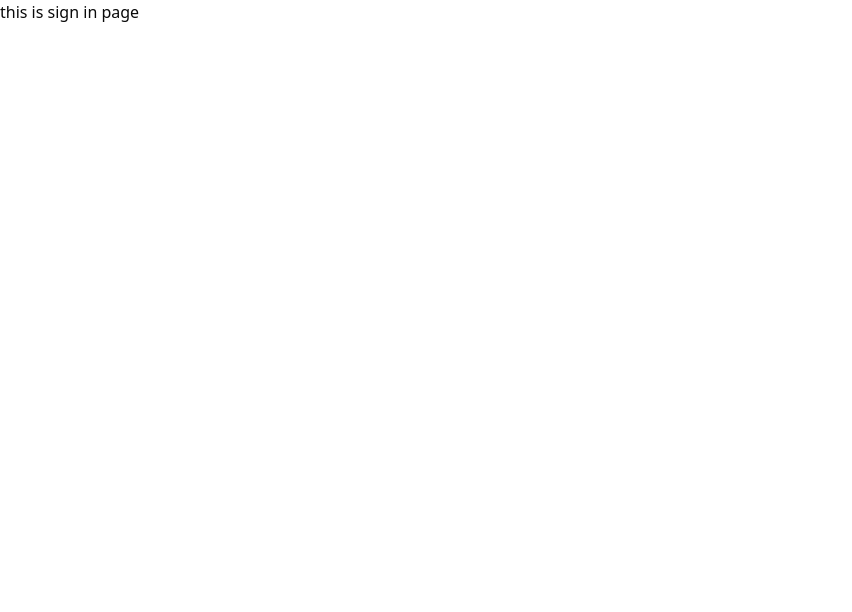
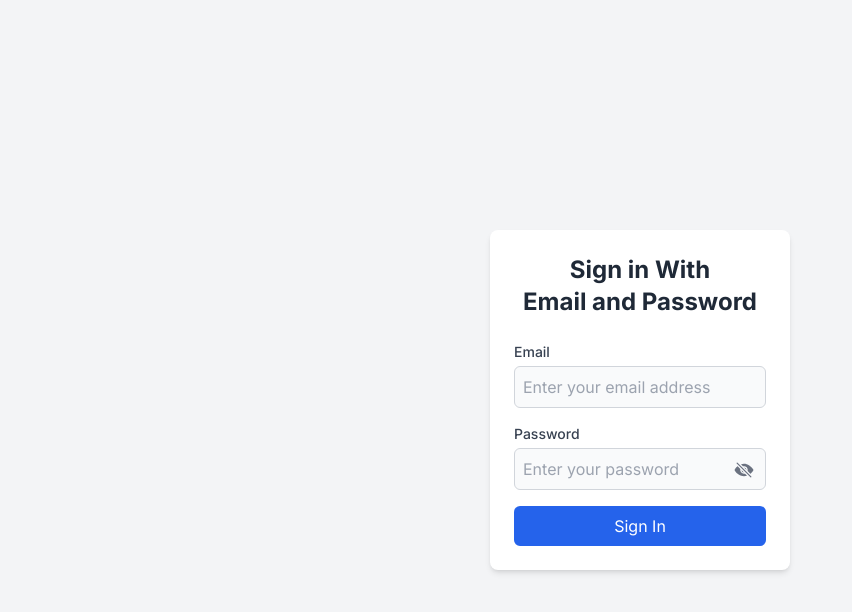
Before and after one commit to theabsparrow/Assignment-four-client, a React (Vite) app: page /sign-in in a window 1280 px wide. Shown: the top 612 px of the page, without its empty margins (0-852 px from the left). Built offline with nearby package versions, Linux system fonts and the light colour scheme; no server answers.

Commit message:
sign in component done

```diff
--- /dev/null
+++ b/src/myComponent/formInput/SignInFormInput.tsx
@@ -0,0 +1,61 @@
+import { useState } from "react";
+import { TFormInputProps } from "./formInput.type";
+import { IoEye, IoEyeOff } from "react-icons/io5";
+import { useFormContext } from "react-hook-form";
+
+const SignInFormInput = ({
+  label,
+  name,
+  type,
+  placeholder,
+  register,
+  required,
+}: TFormInputProps) => {
+  const [showPassword, setShowPassword] = useState(false);
+  const {
+    formState: { errors },
+  } = useFormContext();
+
+  return (
+    <div className="relative">
+      <label className="block text-sm font-medium text-gray-700 dark:text-gray-300">
+        {label}
+      </label>
+      <input
+        type={type === "password" && showPassword ? "text" : type}
+        {...register(name, {
+          ...(required && { required: `${label} is required` }),
+
+          ...(type === "email" && {
+            pattern: {
+              value: /^[a-zA-Z0-9._%+-]+@[a-zA-Z0-9.-]+\.[a-zA-Z]{2,}$/,
+              message: "enter a valid email address",
+            },
+          }),
+        })}
+        className={`mt-1 w-full p-2 border rounded-md bg-gray-50 dark:bg-gray-700 dark:text-white outline-none ${
+          errors[name] ? "border-red-500" : "border-gray-300"
+        }`}
+        placeholder={placeholder}
+      />
+
+      {type === "password" && (
+        <span
+          className="absolute top-9 right-3 cursor-pointer text-gray-500"
+          onClick={() => setShowPassword(!showPassword)}
+        >
+          {showPassword ? (
+            <IoEye className="text-xl" />
+          ) : (
+            <IoEyeOff className="text-xl" />
+          )}
+        </span>
+      )}
+      {errors[name] && (
+        <p className="text-red-500 text-sm">{errors[name].message as string}</p>
+      )}
+    </div>
+  );
+};
+
+export default SignInFormInput;
--- a/src/pages/SignIn.tsx
+++ b/src/pages/SignIn.tsx
@@ -1,5 +1,49 @@
+/* eslint-disable @typescript-eslint/no-explicit-any */
+
+import SignInFormInput from "@/myComponent/formInput/SignInFormInput";
+import { FormProvider, useForm } from "react-hook-form";
+
 const SignIn = () => {
-  return <div>this is sign in page</div>;
+  const methods = useForm();
+
+  const onSubmit = async (data: any) => {
+    console.log(data);
+  };
+  return (
+    <div className="flex justify-center items-center min-h-screen bg-gray-100 dark:bg-gray-900 px-4 font-inter">
+      <div className=" p-6 bg-white dark:bg-gray-800 rounded-lg shadow-md">
+        <h2 className="text-2xl font-bold text-center text-gray-800 dark:text-white mb-6">
+          Sign in With <br /> Email and Password
+        </h2>
+        <FormProvider {...methods}>
+          <form onSubmit={methods.handleSubmit(onSubmit)} className="space-y-4">
+            <SignInFormInput
+              label="Email"
+              name="email"
+              placeholder="Enter your email address"
+              type="email"
+              register={methods.register}
+              required={true}
+            />
+            <SignInFormInput
+              label="Password"
+              name="password"
+              type="password"
+              placeholder="Enter your password"
+              register={methods.register}
+              required={true}
+            />
+            <button
+              type="submit"
+              className="w-full bg-blue-600 text-white p-2 rounded-md hover:bg-blue-700 dark:bg-blue-500 dark:hover:bg-blue-600 transition"
+            >
+              Sign In
+            </button>
+          </form>
+        </FormProvider>
+      </div>
+    </div>
+  );
 };
 
 export default SignIn;
--- a/src/pages/SignUp.tsx
+++ b/src/pages/SignUp.tsx
@@ -23,7 +23,7 @@ const SignUp = () => {
   const navigate = useNavigate();
 
   const onSubmit = async (data: any) => {
-    const toastId = toast.loading("logging in");
+    const toastId = toast.loading("regestering");
     setErrorMessage("");
     const {
       firstName,
@@ -37,11 +37,9 @@ const SignUp = () => {
       password,
       confirmPass,
     } = data;
-
     if (password !== confirmPass) {
       return setErrorMessage("Password and confirm Passowrd doesn`t match");
     }
-
     try {
       const userInfo: TUserInfo = {
         name: {
```
